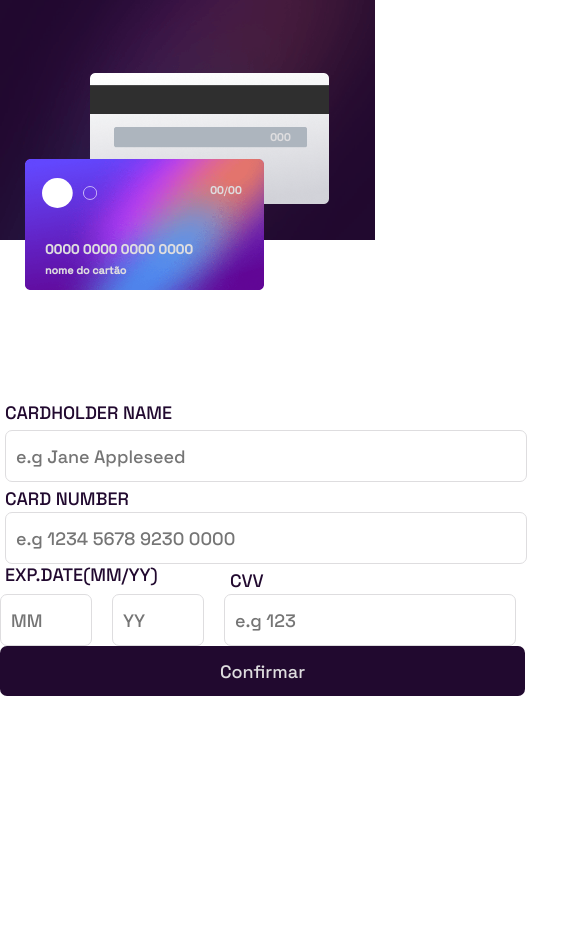
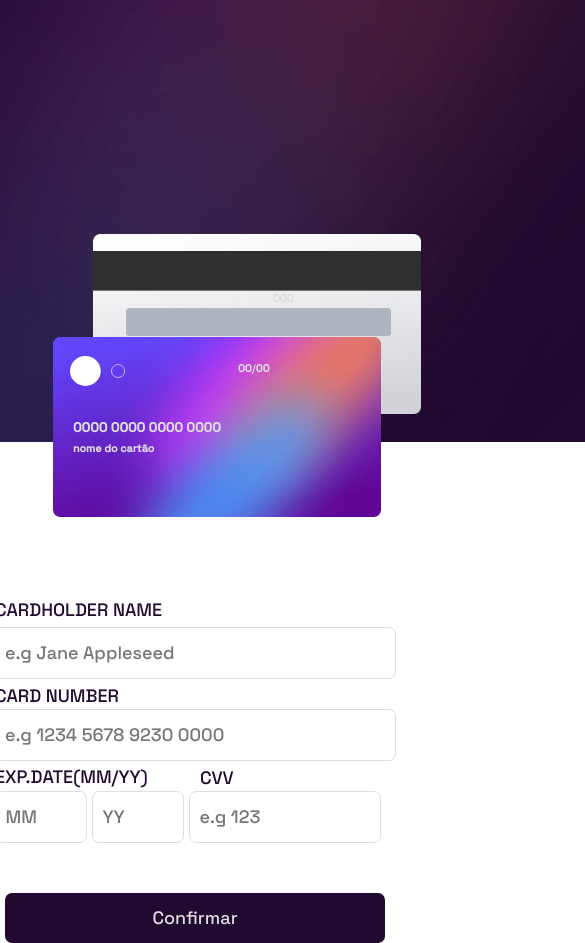
Before and after one commit to Elecktry/frontendMentor-1, a website: page index.html in a window 390 px wide. Shown: the top 943 px of the page, 585 px wide, since content can reach past the window. Before the commit the page ends 844 px from the top, so only its background shows below. Drawn offline with nearby package versions, Linux system fonts and the light colour scheme.

Commit message:
responsividade teste

```diff
--- a/style.css
+++ b/style.css
@@ -17,17 +17,39 @@
 }
 
 @media screen and (max-width: 480px) {
+
+    .bg-main-mobile img {
+        display: flex !important;
+        width: 100vh;
+
+    }
+
+    .bg-main-mobile {
+        width: 100%;
+    }
+
     .cartao-front {
-        top: 172px !important;
-        left: 25px !important;
+        top: 350px !important;
+        left: 280px !important;
         z-index: 1;
     }
 
+    .direita .forms,
+    .datas {
+        display: flex;
+        justify-content: center !important;
+        align-items: center !important;
+    }
 
     .cartao-back {
-        top: -50px !important;
-        left: 90px !important;
+        top: 62px !important;
+        left: 320px !important;
     }
+
+    .cardImg {
+        height: 180px;
+    }
+
 
     .bg-main {
         display: none;
@@ -35,13 +57,12 @@
 
     main {
         display: flex;
+        justify-content: center;
+        align-items: center;
         flex-direction: column !important;
         gap: 180px !important;
     }
 
-    .cardImg {
-        height: 131px;
-    }
 
     .tituloCard {
         position: relative;
@@ -70,7 +91,7 @@
         left: 185px !important;
     }
 
-    .cvvCard{
+    .cvvCard {
         z-index: 1;
         position: absolute;
         top: 58px !important;
@@ -78,7 +99,7 @@
     }
 
 
-    #escrcvv{
+    #escrcvv {
         font-size: 8pt !important;
     }
 
@@ -91,9 +112,57 @@
         font-size: 8pt !important;
     }
 
+    .form-floating input {
+        display: flex;
+        align-items: center !important;
+        width: 380px !important;
+    }
+
+    .form-floating-cvv input {
+        width: 170px !important
+    }
+
+    .btn {
+        margin-top: 50px;
+        width: 380px !important;
+    }
+
+    .esquerda {
+        max-width: 100vh;
+    }
+
+    #label-name {
+        position: absolute;
+        bottom: 145px;
+        left: 25px !important;
+    }
+
+    #label-card {
+        position: absolute;
+        bottom: 59px;
+        left: 25px !important;
+    }
+
+    #label-mes {
+        position: absolute;
+        bottom: 55px !important;
+        left: 25px !important;
+    }
+
+    #label-cvv {
+        position: absolute;
+        left: 230px;
+    }
+
+    .form-floating-sm  {
+        margin-right: -15px;
+    }
+
 }
 
 main {
+    width: 100vw;
+    height: 100vh;
     display: flex;
     flex-direction: row;
     gap: 500px;
@@ -137,7 +206,7 @@ main {
     margin: 5px;
     padding: 10px;
     height: 30px;
-    width: 500px;
+    /* width: 500px; */
     padding: 10px;
     border: 1px solid var(--Light_grayish_violet);
     border-radius: 7px;
@@ -287,3 +356,7 @@ main {
 .titulo {
     font-size: xx-large;
 }
+
+.bg-main-mobile img {
+    display: none;
+}
```
